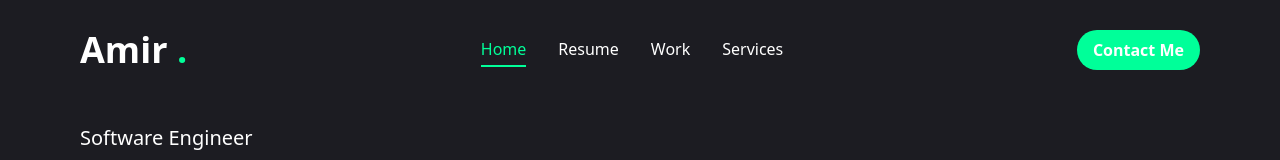
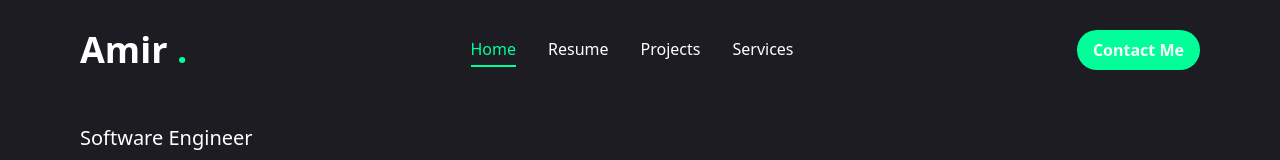
Before and after one commit to AmirHatami20/amir-portfolio, a Next.js app: page / in a window 1280 px wide. Shown: the top 160 px of the page. Built offline with nearby package versions, Linux system fonts and the light colour scheme.

Commit message:
fix navigation data

```diff
--- a/data/navigation.ts
+++ b/data/navigation.ts
@@ -10,8 +10,8 @@
     path: "/resume",
   },
   {
-    name: "Work",
-    path: "/work",
+    name: "Projects",
+    path: "/projects",
   },
   {
     name: "Services",
```
